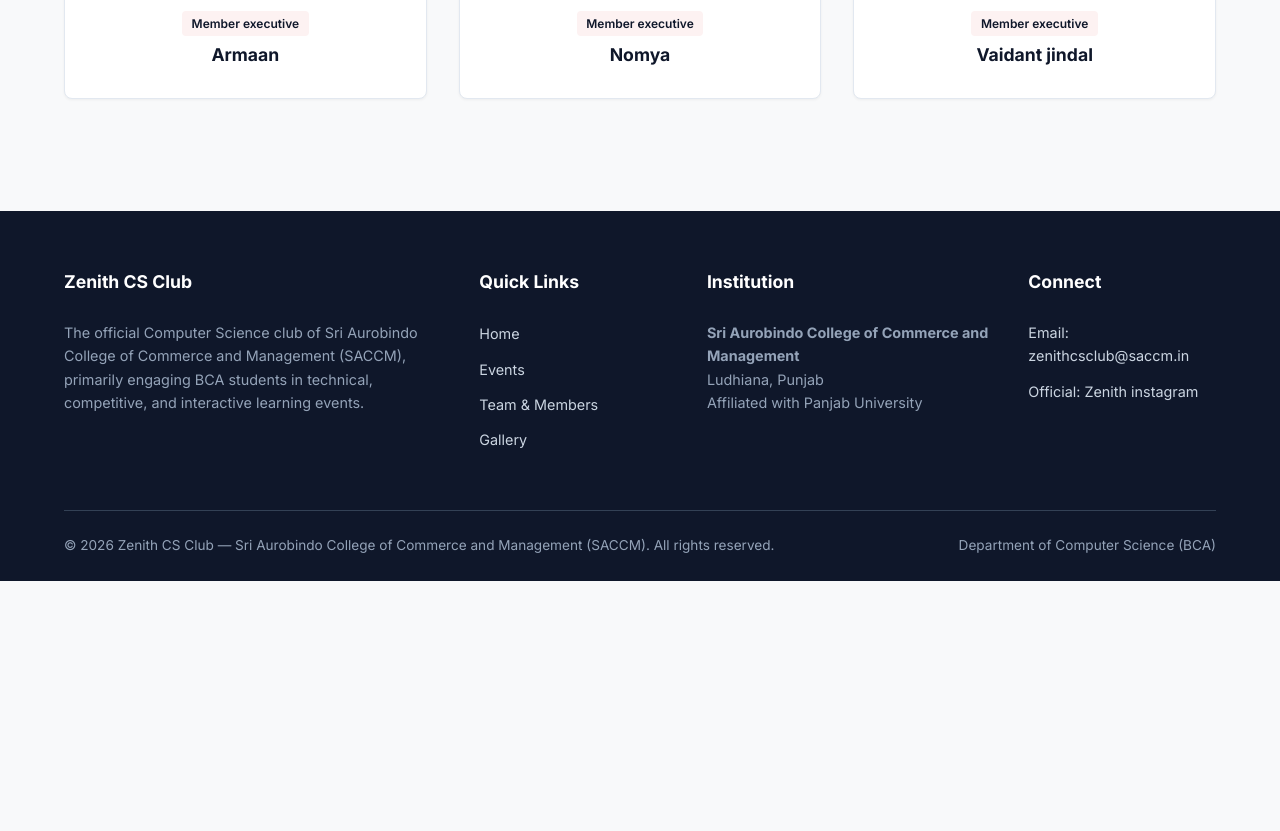
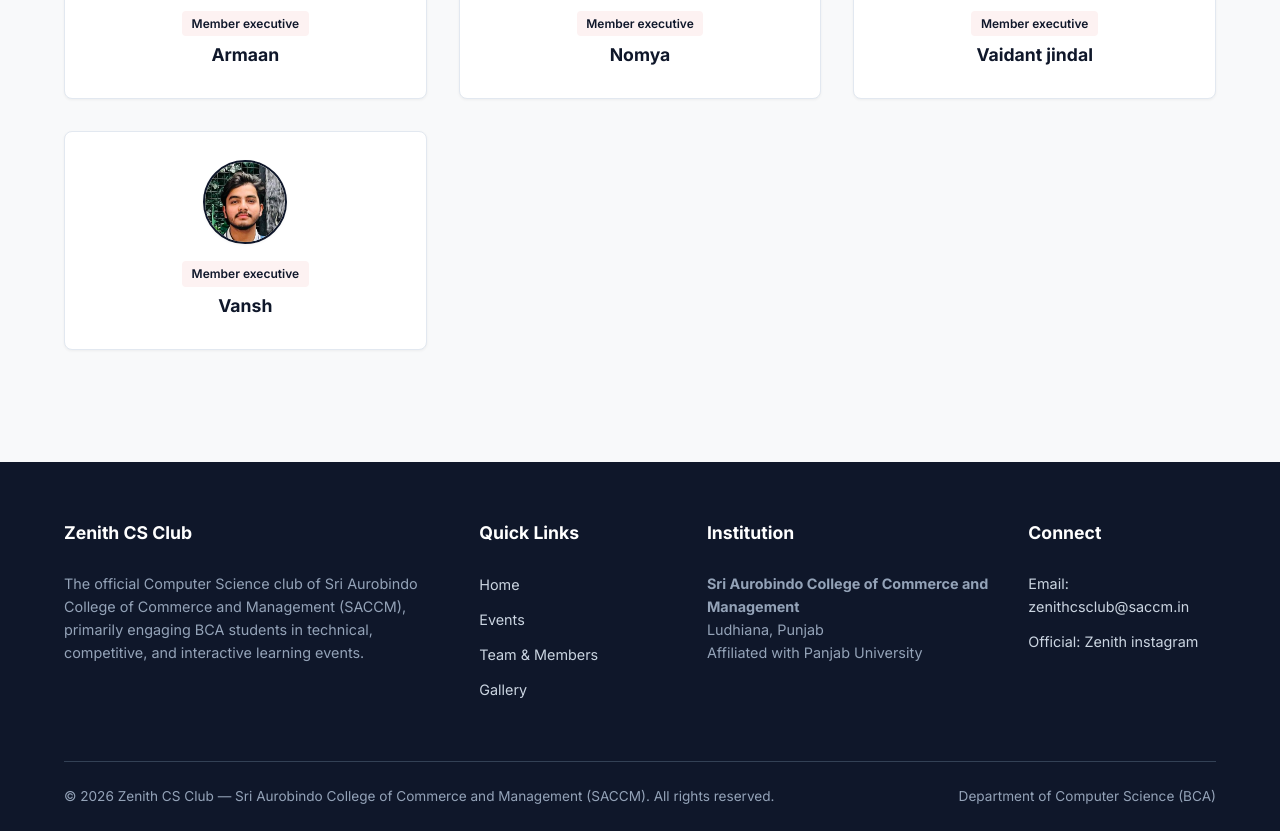
Before and after one commit to ArmaanCode2/Zenith, a React (Vite) app: page /team in a window 1280 px wide. Shown: the part 1600-2431 px from the top of the page. Before the commit the page ends 2181 px from the top, so only its background shows below. Built offline with nearby package versions, Linux system fonts and the light colour scheme.

Commit message:
added new member

```diff
--- a/src/data/members.js
+++ b/src/data/members.js
@@ -63,6 +63,14 @@
     image: "/team/vaidant.jpg",
     featured: false
   },
+  {
+    id: "member-11",
+    name: "Vansh",
+    role: "Member executive",
+    group: "Executives",
+    image: "/team/vansh.jpg",
+    featured: false
+  },
 ];
 
 export const getAllMembers = () => membersData;
```
Also changed, not shown: public/team/vansh.jpg (added).
